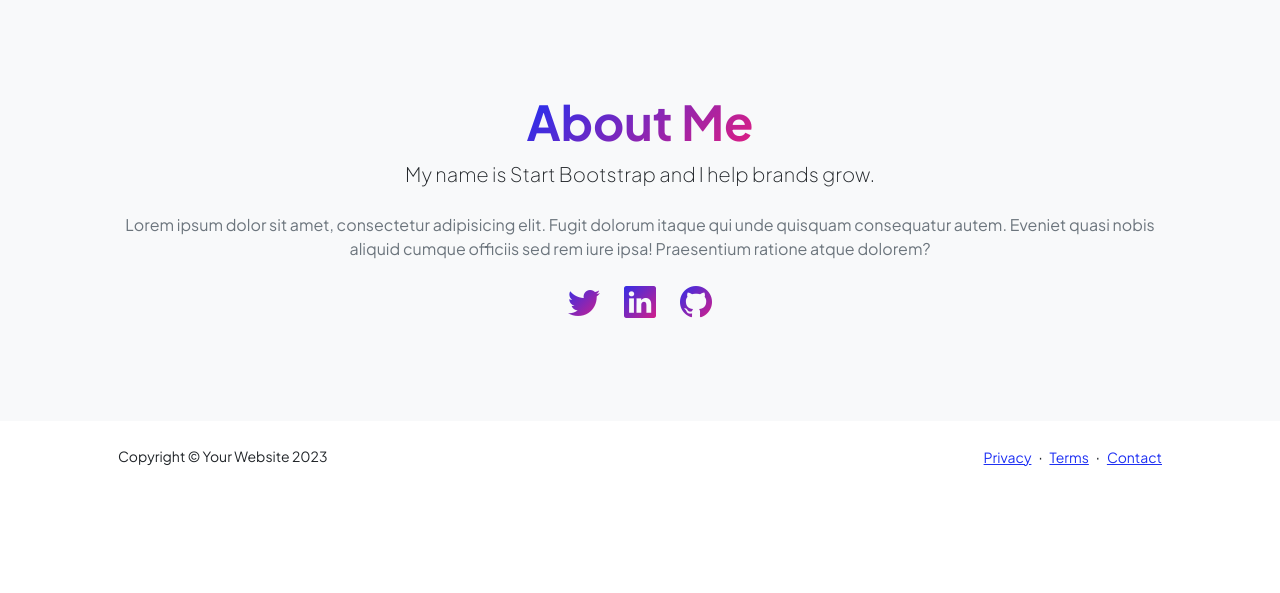
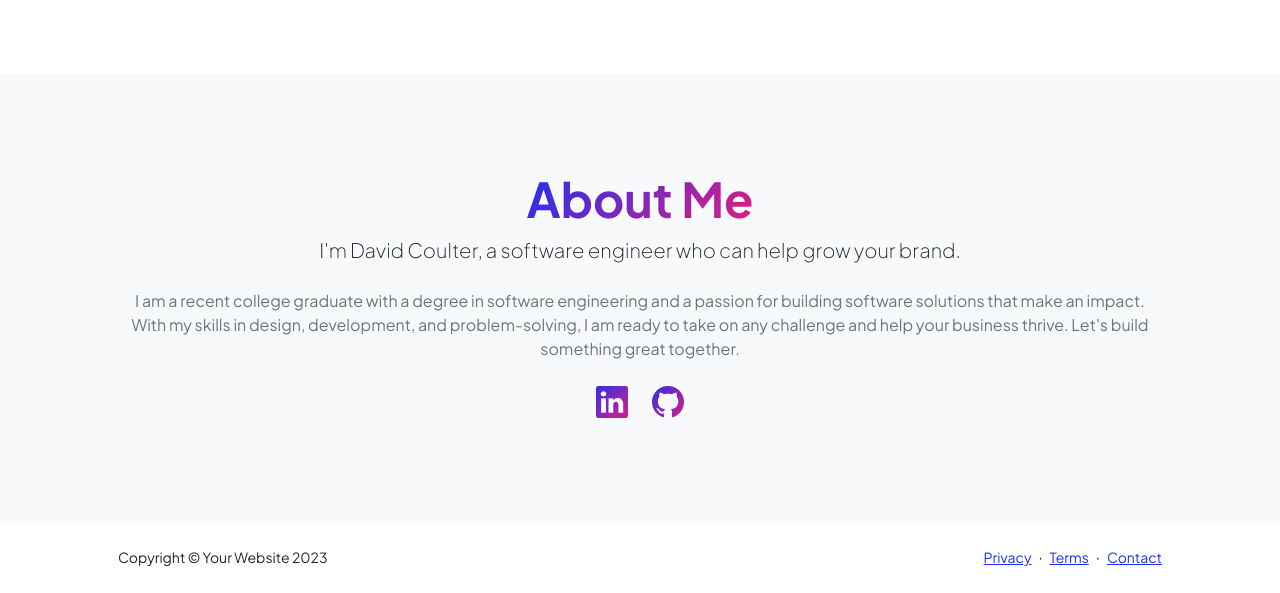
Before and after one commit to David-Coulter/David-Coulter.github.io, a plain HTML site: page index.html in a window 1280 px wide. Shown: the part 1068-1661 px from the top of the page. Before the commit the page ends 1561 px from the top, so only its background shows below. Drawn offline with nearby package versions, Linux system fonts and the light colour scheme.

Commit message:
Update index.html

```diff
--- a/index.html
+++ b/index.html
@@ -5,7 +5,7 @@
         <meta name="viewport" content="width=device-width, initial-scale=1, shrink-to-fit=no" />
         <meta name="description" content="" />
         <meta name="author" content="" />
-        <title>Personal - Start Bootstrap Theme</title>
+        <title>David Coulter Personal Site</title>
         <!-- Favicon-->
         <link rel="icon" type="image/x-icon" href="assets/favicon.ico" />
         <!-- Custom Google font-->
@@ -41,9 +41,9 @@
                         <div class="col-xxl-5">
                             <!-- Header text content-->
                             <div class="text-center text-xxl-start">
-                                <div class="badge bg-gradient-primary-to-secondary text-white mb-4"><div class="text-uppercase">Design &middot; Development &middot; Marketing</div></div>
+                                <div class="badge bg-gradient-primary-to-secondary text-white mb-4"><div class="text-uppercase">Software &middot; Systems &middot; Design</div></div>
                                 <div class="fs-3 fw-light text-muted">I can help your business to</div>
-                                <h1 class="display-3 fw-bolder mb-5"><span class="text-gradient d-inline">Get online and grow fast</span></h1>
+                                <h1 class="display-3 fw-bolder mb-5"><span class="text-gradient d-inline">Build robust software solutions for your needs</span></h1>
                                 <div class="d-grid gap-3 d-sm-flex justify-content-sm-center justify-content-xxl-start mb-3">
                                     <a class="btn btn-primary btn-lg px-5 py-3 me-sm-3 fs-6 fw-bolder" href="resume.html">Resume</a>
                                     <a class="btn btn-outline-dark btn-lg px-5 py-3 fs-6 fw-bolder" href="projects.html">Projects</a>
@@ -182,12 +182,11 @@
                         <div class="col-xxl-8">
                             <div class="text-center my-5">
                                 <h2 class="display-5 fw-bolder"><span class="text-gradient d-inline">About Me</span></h2>
-                                <p class="lead fw-light mb-4">My name is Start Bootstrap and I help brands grow.</p>
-                                <p class="text-muted">Lorem ipsum dolor sit amet, consectetur adipisicing elit. Fugit dolorum itaque qui unde quisquam consequatur autem. Eveniet quasi nobis aliquid cumque officiis sed rem iure ipsa! Praesentium ratione atque dolorem?</p>
+                                <p class="lead fw-light mb-4">I'm David Coulter, a software engineer who can help grow your brand.</p>
+                                <p class="text-muted">I am a recent college graduate with a degree in software engineering and a passion for building software solutions that make an impact. With my skills in design, development, and problem-solving, I am ready to take on any challenge and help your business thrive. Let's build something great together.</p>
                                 <div class="d-flex justify-content-center fs-2 gap-4">
-                                    <a class="text-gradient" href="#!"><i class="bi bi-twitter"></i></a>
-                                    <a class="text-gradient" href="#!"><i class="bi bi-linkedin"></i></a>
-                                    <a class="text-gradient" href="#!"><i class="bi bi-github"></i></a>
+                                    <a class="text-gradient" href="https://www.linkedin.com/david.coulter2"><i class="bi bi-linkedin"></i></a>
+                                    <a class="text-gradient" href="https://github.com/David-Coulter"><i class="bi bi-github"></i></a>
                                 </div>
                             </div>
                         </div>
```
